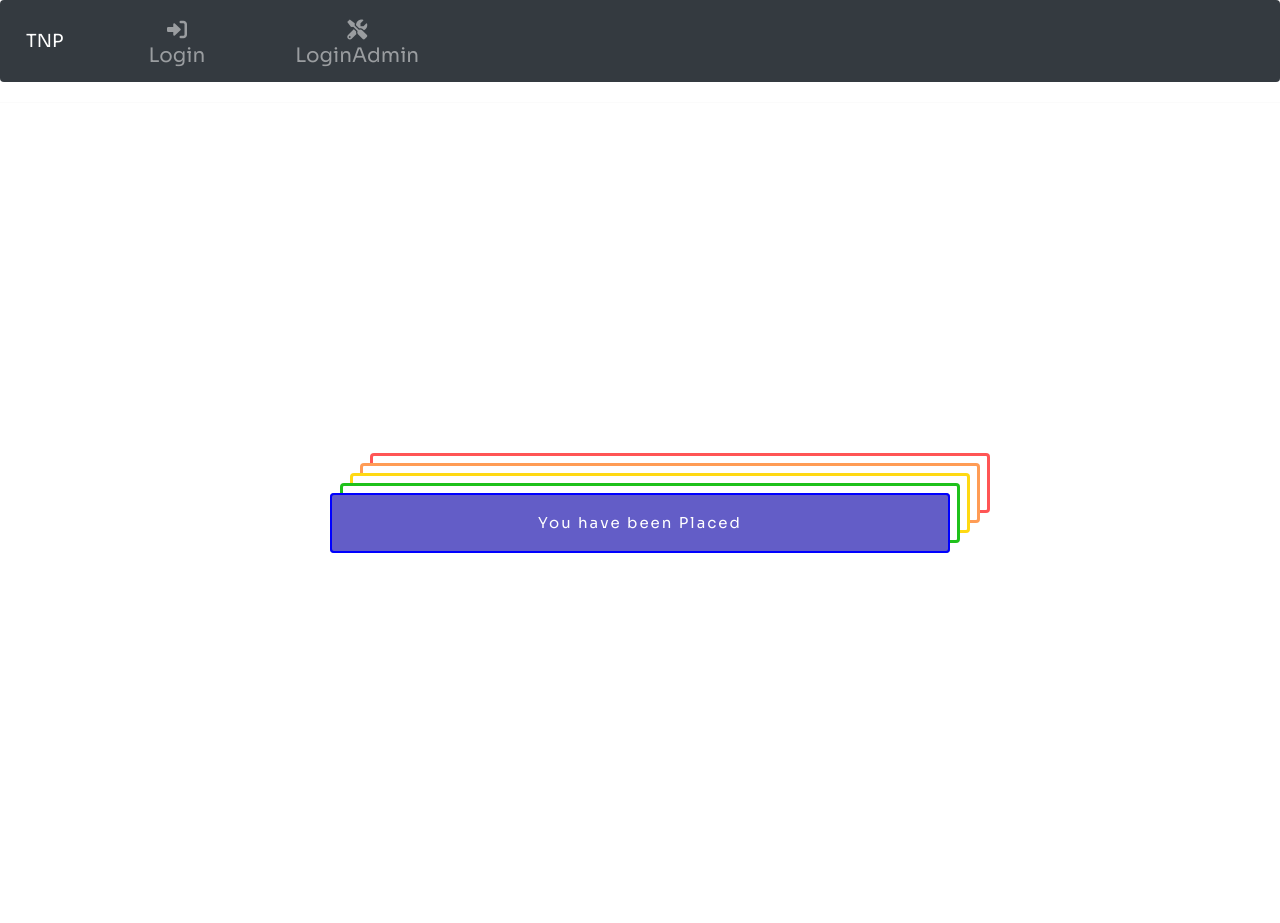
After one commit to mayank171/Placement-Cell-Management-System, a Flask app: page /placed in a window 1280 px wide. The commit adds this page. Run offline with Flask 2, Linux system fonts and the light colour scheme; some libraries are stand-ins or nearby versions.

Commit message:
student once placed cant see other jobs

```diff
--- a/app.py
+++ b/app.py
@@ -665,12 +665,26 @@ def update():
 
 
 
+@app.route('/placed')
+def placed():
+    return render_template('placed.html')
+
+
 
 @app.route('/view_jobs')
 def view_jobs():
     if session.get("username") == None:
        return redirect(url_for('login'))
 
+
+    cur = conn.cursor()
+    cur.execute('SELECT regno FROM stats WHERE regno = %s',
+                  (session['username'],))
+    a=cur.fetchone()
+
+
+    if a is not None:
+        return redirect(url_for('placed'))
 
 
     cur = conn.cursor()
@@ -757,9 +771,9 @@ def view_jobs():
        cur.execute('SELECT companies from applied WHERE regno = %s',(session['username'],))
        companies=cur.fetchall()
 
-       #return str(companies[0][0])
-
-       complist=companies[0][0].split(' ')
+       complist=""
+       if companies[0][0] is not None:
+          complist=companies[0][0].split(' ')
 
 
 
@@ -814,7 +828,8 @@ def applied(id):
 
     for s in companies:
         comps=comps+" "
-        comps=comps+s[0]
+        if s[0] is not None:
+           comps=comps+s[0]
         #return comps
     comps=comps+" ";
     comps=comps+str(id)
@@ -829,6 +844,7 @@ def applied(id):
     #return str(companies[0][0])
 
     complist=companies[0][0].split(' ')
+    #return complist
 
     return redirect(url_for('view_jobs'))
 
--- a/templates/job.html
+++ b/templates/job.html
@@ -18,7 +18,7 @@
 	}
 
 	.form-content input[type=text],.form-content input[type=number],.form-content select {
-	    width: 100%;
+	    width: 50%;
 	    height:3em;
 	    padding: 9px 20px;
 	    text-align: left;
@@ -78,8 +78,8 @@
 <div class="form-body">
  <div class="row">
    <div class="form-holder">
-     <div class="form-content">
-       <div class="form-items">
+     <div class="form-content" style="width:60%;">
+       <div class="form-items" style=" margin-top:5rem;">
 
           <form action="{{url_for('add_job')}}" method="POST" class="was-validated" on method="post">
             <h3 class="header">Add New Details</h3>
--- a/templates/layout.html
+++ b/templates/layout.html
@@ -11,6 +11,12 @@
  <link rel="stylesheet" href="https://maxcdn.bootstrapcdn.com/bootstrap/3.4.1/css/bootstrap.min.css">
   <script src="https://ajax.googleapis.com/ajax/libs/jquery/3.6.0/jquery.min.js"></script>
   <script src="https://maxcdn.bootstrapcdn.com/bootstrap/3.4.1/js/bootstrap.min.js"></script>
+  <link href="https://fonts.googleapis.com/css2?family=Lato&family=Sora:wght@300;400&display=swap" rel="stylesheet">
+
+  <link rel="stylesheet" href="https://cdn.jsdelivr.net/npm/@fortawesome/fontawesome-free@5.15.4/css/fontawesome.min.css" integrity="sha384-jLKHWM3JRmfMU0A5x5AkjWkw/EYfGUAGagvnfryNV3F9VqM98XiIH7VBGVoxVSc7" crossorigin="anonymous">
+
+  <link rel="stylesheet" href="https://cdnjs.cloudflare.com/ajax/libs/font-awesome/6.0.0-beta2/css/all.min.css" integrity="sha512-YWzhKL2whUzgiheMoBFwW8CKV4qpHQAEuvilg9FAn5VJUDwKZZxkJNuGM4XkWuk94WCrrwslk8yWNGmY1EduTA==" crossorigin="anonymous" referrerpolicy="no-referrer" />
+
 
 </head>
 
--- /dev/null
+++ b/templates/placed.html
@@ -0,0 +1,70 @@
+{% extends "layout.html" %}
+
+{% block body %}
+
+<style>
+
+  @charset "utf-8";
+#container5 {
+  display: flex;
+  flex-direction: column;
+  justify-content: center;
+  align-items: center;
+  width: 100%;
+  height: 100vh;
+  padding: 20px;
+}
+.btn {
+  position: relative;
+  width: 50%;
+  height: 60px;
+  overflow: hidden;
+  border: none;
+  border-radius: none;
+  background-color: #635dc7;
+  color: #fff;
+  font-size: 1.5rem;
+  letter-spacing: 2px;
+  outline: none;
+  cursor: pointer;
+  box-shadow: blue 0px 0px 0px 2px inset, rgb(255, 255, 255) 10px -10px 0px -3px, rgb(31, 193, 27) 10px -10px, rgb(255, 255, 255) 20px -20px 0px -3px, rgb(255, 217, 19) 20px -20px, rgb(255, 255, 255) 30px -30px 0px -3px, rgb(255, 156, 85) 30px -30px, rgb(255, 255, 255) 40px -40px 0px -3px, rgb(255, 85, 85) 40px -40px;
+}
+.btn::before {
+  display: flex;
+  justify-content: center;
+  align-items: center;
+  position: absolute;
+  top: 0;
+  left: 0;
+  width: 100%;
+  height: 100%;
+  content: 'You have been Placed';
+  transition: all .3s;
+
+}
+.btn::after {
+  display: flex;
+  justify-content: center;
+  align-items: center;
+  position: absolute;
+  top: 60px;
+  left: 0;
+  width: 100%;
+  height: 100%;
+  content: 'Click Me to go Back to HomePage';
+  transition: all .3s;
+}
+.btn:hover::before {
+  top: -60px;
+
+}
+.btn:hover::after {
+  top: 0;
+}
+
+
+</style>
+    <div id="container5">
+          <a href="/home" class="btn"></a>
+    </div>
+{% endblock %}
```
Also changed, not shown: templates/viewjobs.html (+6 -3 lines), 1 other file.
